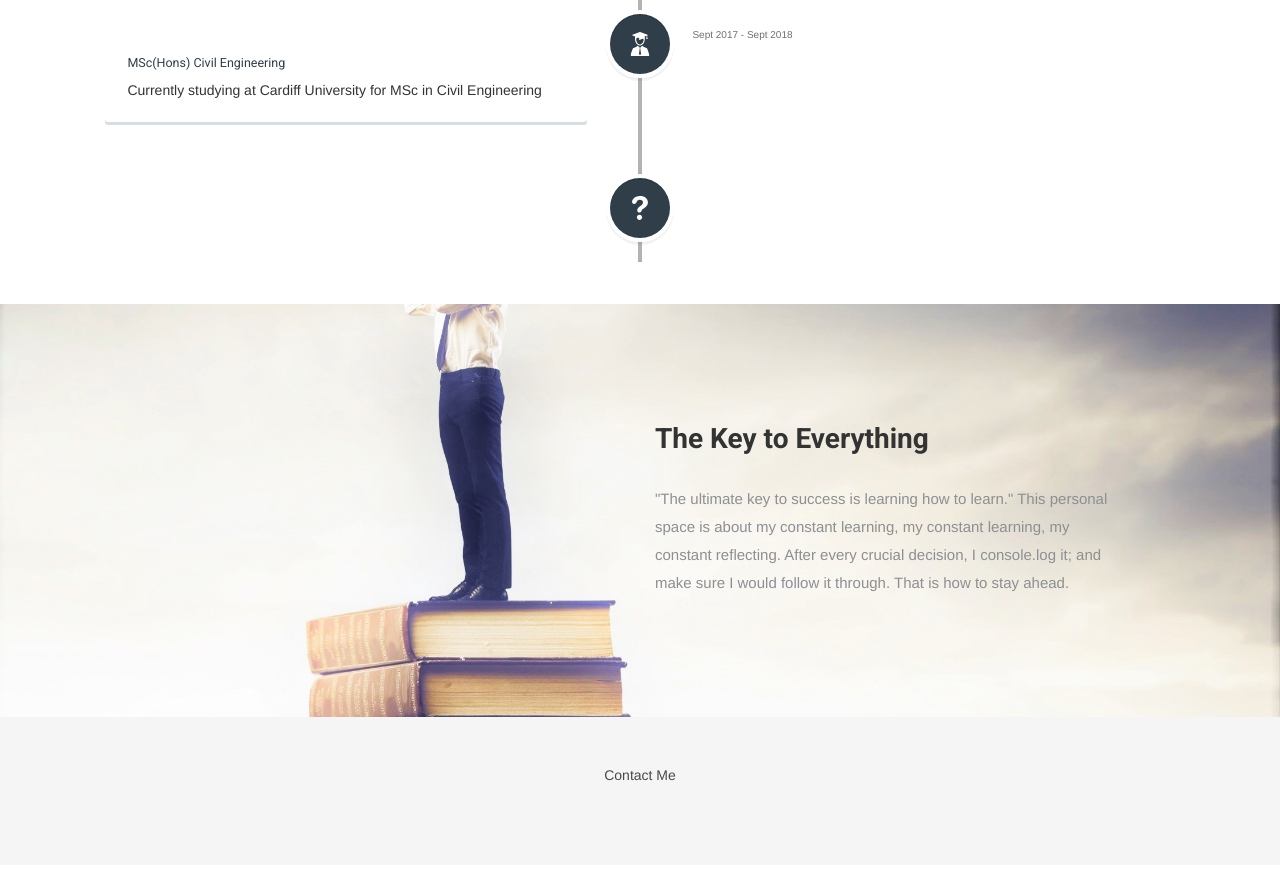
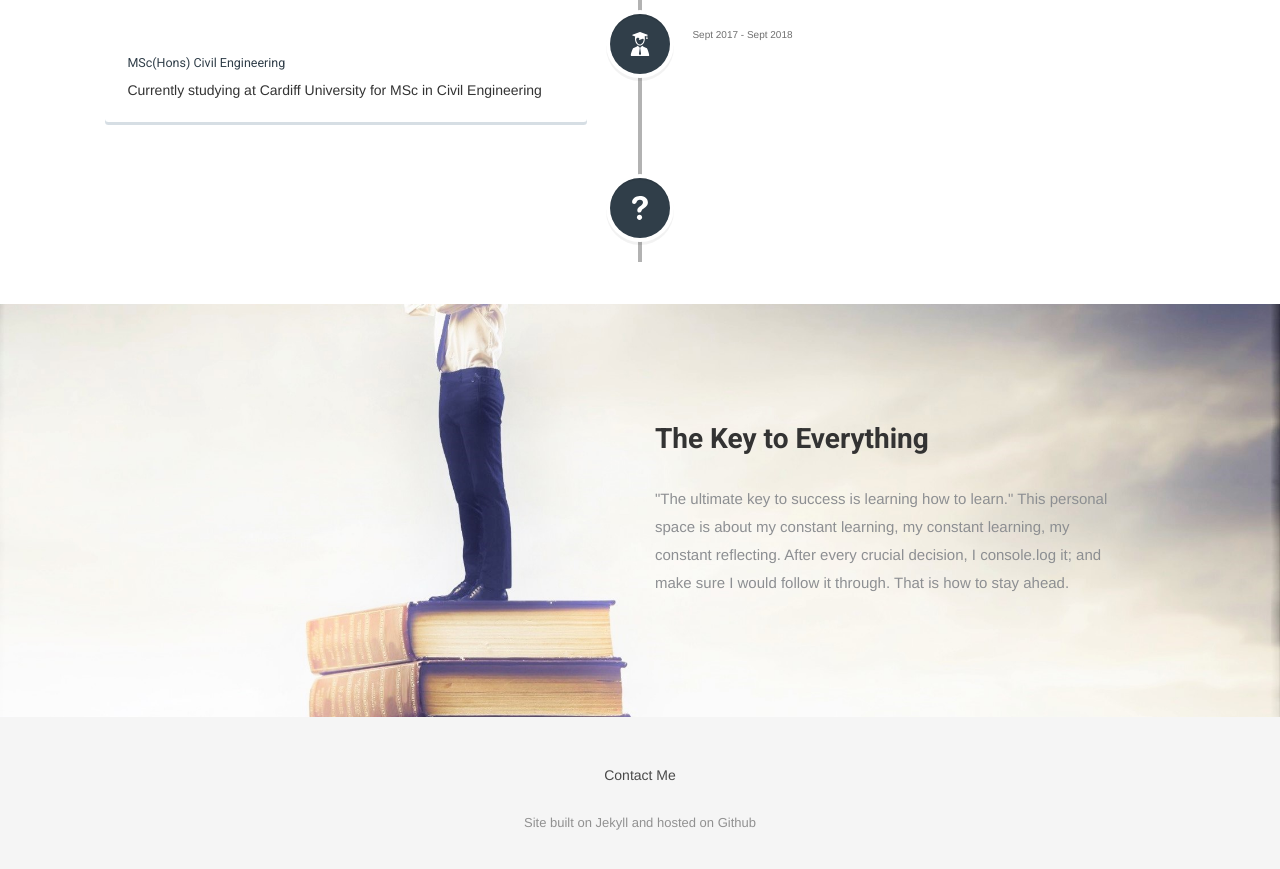
Before and after one commit to chwong1996/myhome, a Jekyll site: the page built from index.html, in a window 1280 px wide and 900 px high, scrolled down 2027 px. Shown: the top 869 px of the window. Built offline with Jekyll 4.4.1, drawn with Linux system fonts in a browser that asks for light colours; nearby versions of some CDN libraries; some web fonts are replaced; the list of posts is cut into pages by our own code.

Commit message:
revert site built with jekyll and hosted on github

```diff
--- a/_includes/footer.html
+++ b/_includes/footer.html
@@ -8,6 +8,7 @@
             <li><a href="{{ site.baseurl }}/contact">Contact Me</a></li>
           </ul>
         </div>
+        <p>Site built on Jekyll and hosted on Github</p>
       </div>
     </div>
   </div>
```
